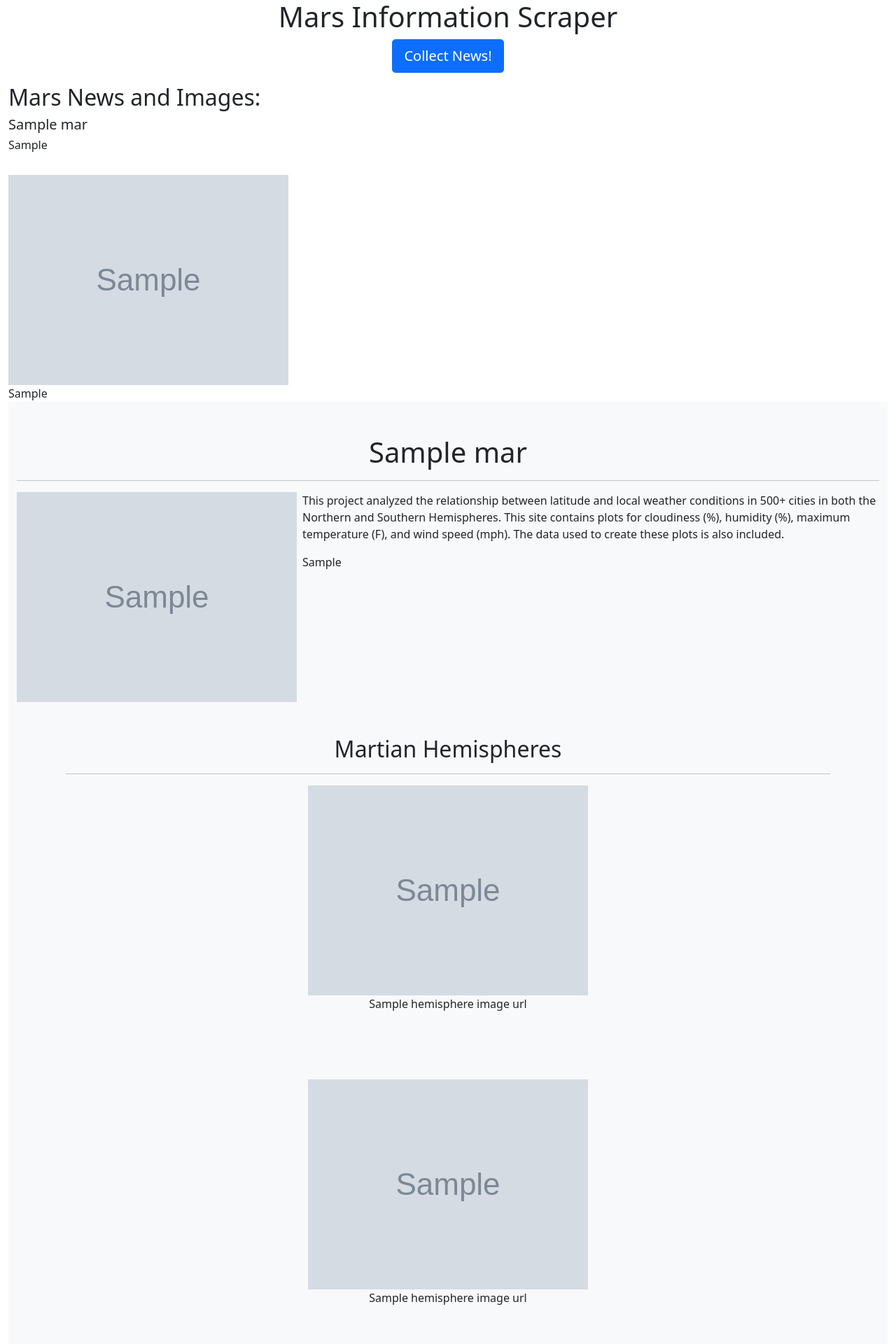
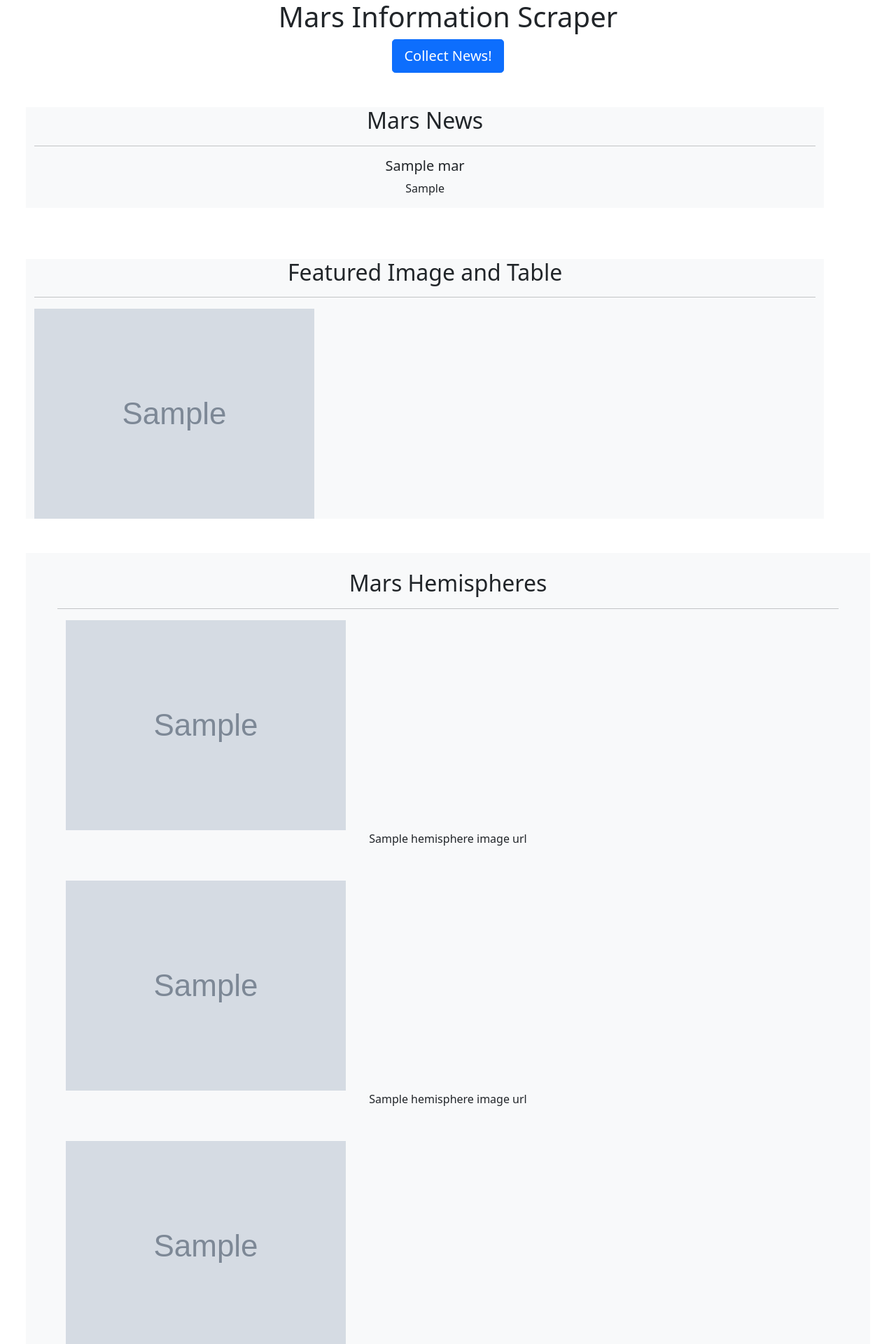
Before and after one commit to emeralddawns/Web-Scraping-and-Flask, a Flask app: page / in a window 1280 px wide. Shown: the top 1920 px of the page at 70% size. Run offline with Flask 2, Linux system fonts and the light colour scheme; grey boxes marked "Sample" are stand-in pictures; a database or web service that is not in the repository returns one stand-in record (values such as "Sample title"); some libraries are stand-ins or nearby versions.

Commit message:
no table yet
also, formatting is off

```diff
--- /dev/null
+++ b/Mission_to_Mars/static/style.css
@@ -0,0 +1,9 @@
+figure {
+    padding-bottom: 2rem;
+  }
+
+#section {
+    margin: 2%;
+    padding-top: 1.5rem;
+    padding-bottom: 1.5rem;
+  }
--- a/Mission_to_Mars/templates/index.html
+++ b/Mission_to_Mars/templates/index.html
@@ -6,74 +6,77 @@
   <meta name="viewport" content="width=device-width, initial-scale=1.0">
   <meta http-equiv="X-UA-Compatible" content="ie=edge">
   <title>Mars!</title>
-  <link href="style.css" rel="stylesheet" type="text/css">
+  <link href="../static/style.css" rel="stylesheet" type="text/css">
   <link href="https://cdn.jsdelivr.net/npm/bootstrap@5.0.2/dist/css/bootstrap.min.css" rel="stylesheet" integrity="sha384-EVSTQN3/azprG1Anm3QDgpJLIm9Nao0Yz1ztcQTwFspd3yD65VohhpuuCOmLASjC" crossorigin="anonymous">
 </head>
 
+<!-- Button -->
 <body>
   <div class="container-fluid">
     <div class="jumbotron text-center">
       <h1>Mars Information Scraper</h1>
       <p><a class="btn btn-primary btn-lg" href="/scrape" role="button">Collect News!</a></p>
     </div>
-    <h2>Mars News and Images:</h2>
-    <h5>{{ mars.news_title }}</h5>
-    <h6>{{ mars.news_p }}</h6>
-    <br/>
-    <img src="{{ mars.featured_image_url }}" alt="Featured_Mars_Image">
-    <br/>
-        {{mars.mars_table_html}}
-    <br/>
 
-
-    <div class="container-fluid h-100">
+<!-- News -->
+    <div class="container h-100" id="section">
         <div class="row h-100">
-            <div class="wrapper col overflow-auto bg-light h-100 py-5" id="Summary">
-                <h1 class = "text-center">{{ mars.news_title }}</h1>
+            <div class="wrapper col overflow-auto bg-light h-100">
+                <h2 class = "text-center">Mars News</h2>
                 <hr>
                   <div >
-                    <img src="{{ mars.featured_image_url }}" class="img-fluid float-start pull-start me-2" title="Featured Mars Image" alt="Featured_Mars_Image">
-                    <p>This project analyzed the relationship between latitude and local weather conditions in 500+ cities in both the Northern and Southern Hemispheres. This site contains plots for cloudiness (%), humidity (%), maximum temperature (F), and wind speed (mph). The data used to create these plots is also included.</p>
-                    <p>{{ mars.news_p }}</p>
+                    <h5 class = "text-center">{{ mars.news_title }}</h5>
+                    <p class = "text-center">{{ mars.news_p }}</p>
                   </div>
             </div>
+        </div>
+    </div>
 
+<!-- Featured Image and Table -->
+    <div class="container h-100" id="section">
+        <div class="row h-100">
+            <div class="wrapper col overflow-auto bg-light h-100">
+                <h2 class = "text-center">Featured Image and Table</h2>
+                <hr>
+                  <div >
+                      <figure>
+                        <img src="{{ mars.featured_image_url }}" class="img-fluid float-start pull-start me-2" title="Featured Mars Image" alt="Featured_Mars_Image">
+                      </figure>
+<!-- Put a table here -->
+                  </div>
+            </div>
+        </div>
+    </div>
 
-
-
-
-
-
-
-
-    <div class="bg-light" id = "Visualizations">
+<!-- Hemispheres -->
+    <div class="bg-light" id="section">
         <div class="container bg-light">
-        <h2 class = "text-center">Martian Hemispheres</h2>
+        <h2 class = "text-center">Mars Hemispheres</h2>
         <hr>
             <div class="container">
                 <div class="row">
                     <div class="col-sm-3 col-md-12 col-xxl-6">
                         <figure>
                             <img src="{{ mars.hemisphere_image_urls[0]['link']}}" class="img-fluid" title="{{mars.hemisphere_image_urls[0]['title']}}" alt="{{mars.hemisphere_image_urls[0]['title']}}">
-                            <figcaption class="text-center" id = "hemi_caption">{{mars.hemisphere_image_urls[0]['title']}}</figcaption>
+                            <figcaption class="text-center">{{mars.hemisphere_image_urls[0]['title']}}</figcaption>
                         </figure>
                     </div>
                     <div class="col-sm-3 col-md-12 col-xxl-6">
                         <figure>
                             <img src="{{ mars.hemisphere_image_urls[1]['link']}}" class="img-fluid" title="{{mars.hemisphere_image_urls[1]['title']}}" alt="{{mars.hemisphere_image_urls[1]['title']}}">
-                            <figcaption class="text-center" id = "hemi_caption">{{mars.hemisphere_image_urls[1]['title']}}</figcaption>
+                            <figcaption class="text-center">{{mars.hemisphere_image_urls[1]['title']}}</figcaption>
                         </figure>
                     </div>
                     <div class="col-sm-3 col-md-12 col-xxl-6">
                         <figure>
                             <img src="{{ mars.hemisphere_image_urls[2]['link']}}" class="img-fluid" title="{{mars.hemisphere_image_urls[2]['title']}}" alt="{{mars.hemisphere_image_urls[2]['title']}}">
-                            <figcaption class="text-center" id = "hemi_caption">{{mars.hemisphere_image_urls[2]['title']}}</figcaption>
+                            <figcaption class="text-center">{{mars.hemisphere_image_urls[2]['title']}}</figcaption>
                         </figure>
                     </div>
                     <div class="col-sm-3 col-md-12 col-xxl-6">
                         <figure>
                             <img src="{{ mars.hemisphere_image_urls[3]['link']}}" class="img-fluid" title="{{mars.hemisphere_image_urls[3]['title']}}" alt="{{mars.hemisphere_image_urls[3]['title']}}">
-                            <figcaption class="text-center" id = "hemi_caption">{{mars.hemisphere_image_urls[3]['title']}}</figcaption>
+                            <figcaption class="text-center">{{mars.hemisphere_image_urls[3]['title']}}</figcaption>
                         </figure>
                     </div>
 
--- a/Mission_to_Mars/templates/style.css
+++ /dev/null
@@ -1,4 +0,0 @@
-figure{
-    padding-bottom: 5rem;
-    text-align: center;
-}
```
